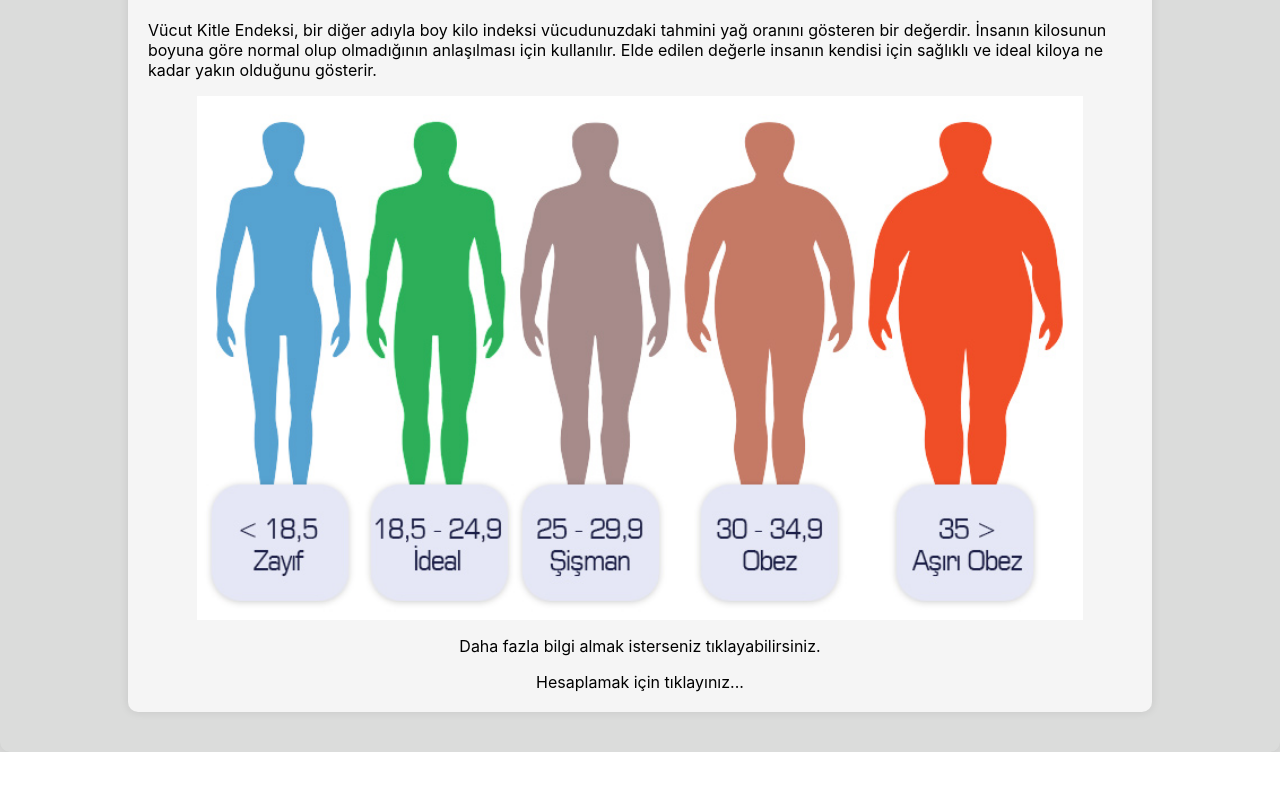
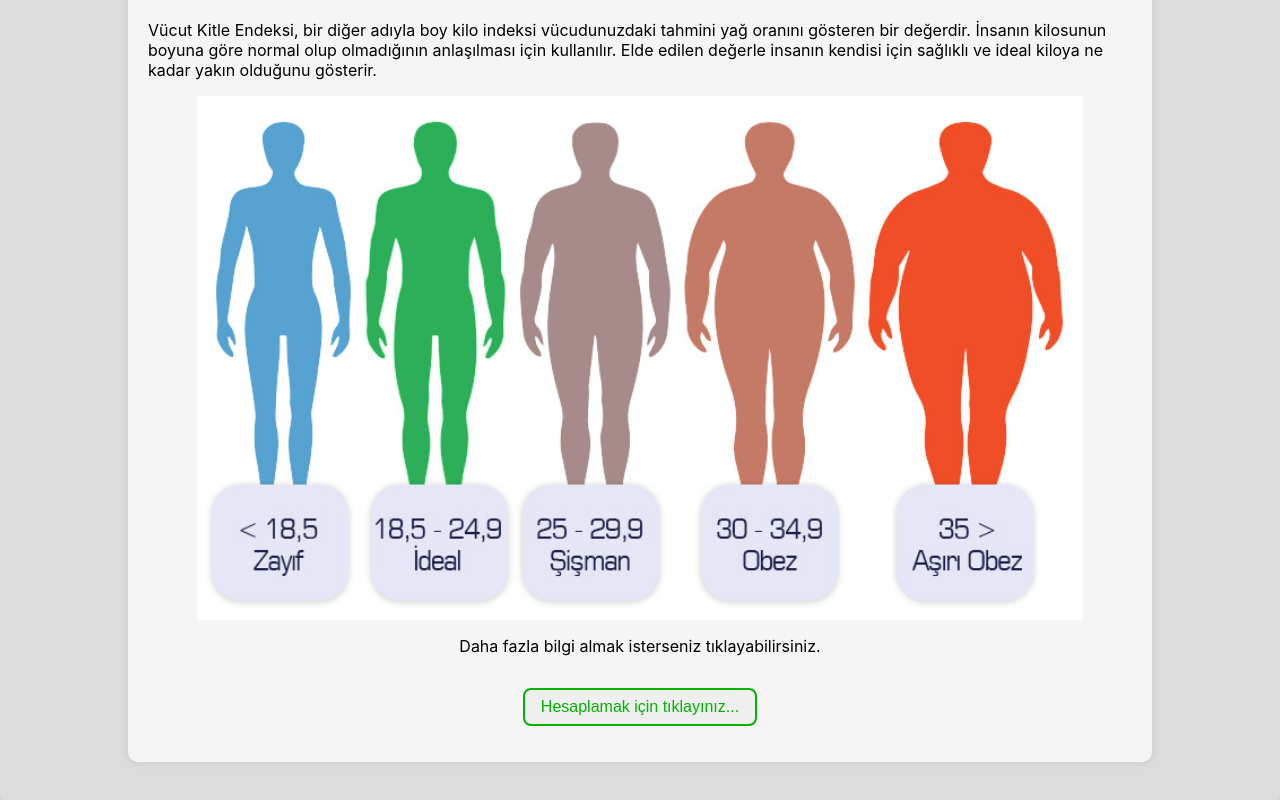
Before and after one commit to reeyhanyilmaz/ReactTypeScript-BMICalculate, a React (Create React App) app: page /whatisBMI in a window 1280 px wide. Shown: the part 258-1058 px from the top of the page. Before the commit the page ends 1010 px from the top, so only its background shows below. Built offline with nearby package versions, Linux system fonts and the light colour scheme.

Commit message:
add button change

```diff
--- a/src/components/WhatIsBMI/index.tsx
+++ b/src/components/WhatIsBMI/index.tsx
@@ -1,23 +1,54 @@
-import React from 'react';
+import React from "react";
 import { Link } from "react-router-dom";
 import "./style.scss";
+import styled from "styled-components";
+
+const Button = styled.button`
+  color: #00b300;
+  font-size: 1em;
+  margin: 1em;
+  padding: 0.5em 1em;
+  border: 2px solid #00b300;
+  border-radius: 8px;
+  cursor: pointer;
+
+  &:hover {
+    background-color: #00b300;
+    color: white;
+  }
+`;
 
 function WhatIsBMI() {
   return (
-    <div className='container'>
-      <div className='content'>
-      <h1>Vücut Kitle Endeksi (BMI) Nedir?</h1>
-      <p>Vücut Kitle Endeksi, bir diğer adıyla boy kilo indeksi vücudunuzdaki tahmini yağ oranını gösteren bir değerdir.
-        İnsanın kilosunun boyuna göre normal olup olmadığının anlaşılması için kullanılır.
-        Elde edilen değerle insanın kendisi için sağlıklı ve ideal kiloya ne kadar yakın olduğunu gösterir.</p>
+    <div className="container">
+      <div className="content">
+        <h1>Vücut Kitle Endeksi (BMI) Nedir?</h1>
+        <p>
+          Vücut Kitle Endeksi, bir diğer adıyla boy kilo indeksi vücudunuzdaki
+          tahmini yağ oranını gösteren bir değerdir. İnsanın kilosunun boyuna
+          göre normal olup olmadığının anlaşılması için kullanılır. Elde edilen
+          değerle insanın kendisi için sağlıklı ve ideal kiloya ne kadar yakın
+          olduğunu gösterir.
+        </p>
 
         <img src="./assets/nedir.jpg" alt="" />
 
-        <p>Daha fazla bilgi almak isterseniz <a href="https://evrimagaci.org/vucut-kitle-endeksi-bmi-nedir-bu-sayi-ne-kadar-islevsel-bir-saglik-olcutudur-2605"  target="_blank">tıklayabilirsiniz.</a>  </p>
-        <Link className='link' to="/">Hesaplamak için tıklayınız...</Link>
-        </div>
+        <p>
+          Daha fazla bilgi almak isterseniz{" "}
+          <a
+            href="https://evrimagaci.org/vucut-kitle-endeksi-bmi-nedir-bu-sayi-ne-kadar-islevsel-bir-saglik-olcutudur-2605"
+            target="_blank"
+          >
+            tıklayabilirsiniz.
+          </a>{" "}
+        </p>
+
+        <Link className="link" to="/">
+          <Button>Hesaplamak için tıklayınız...</Button>
+        </Link>
+      </div>
     </div>
-  )
+  );
 }
 
 export default WhatIsBMI;
```
